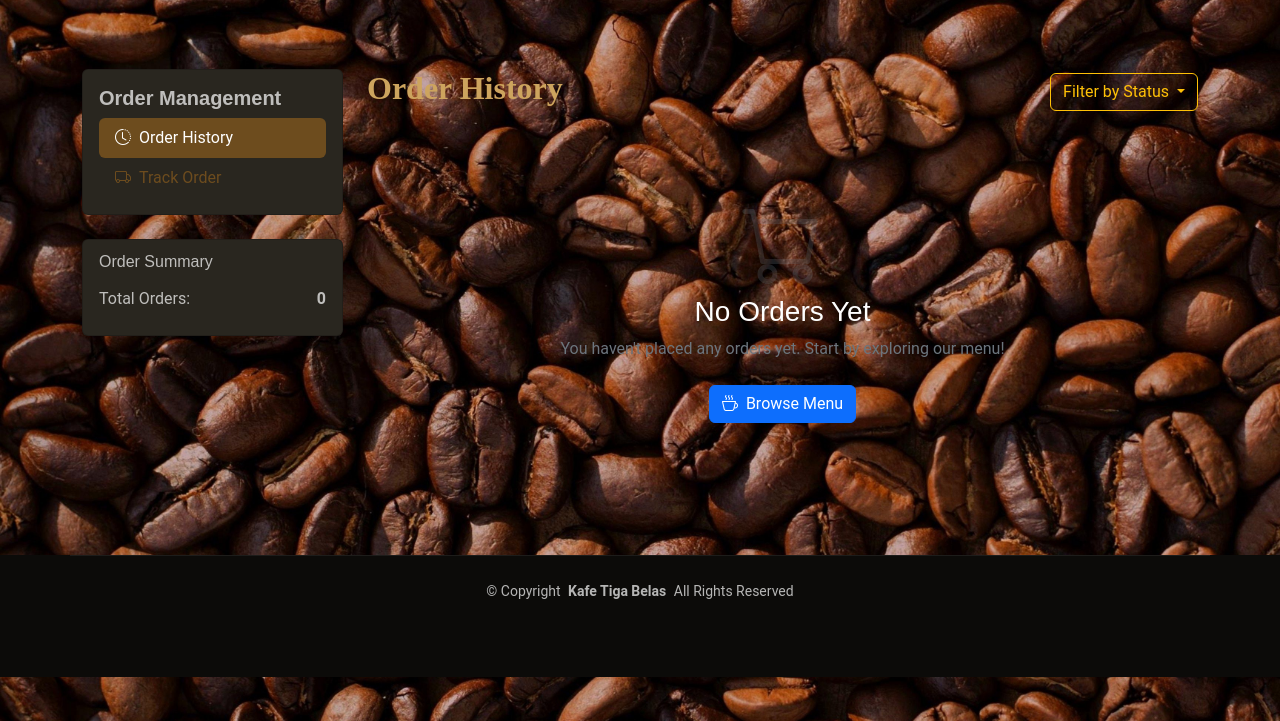
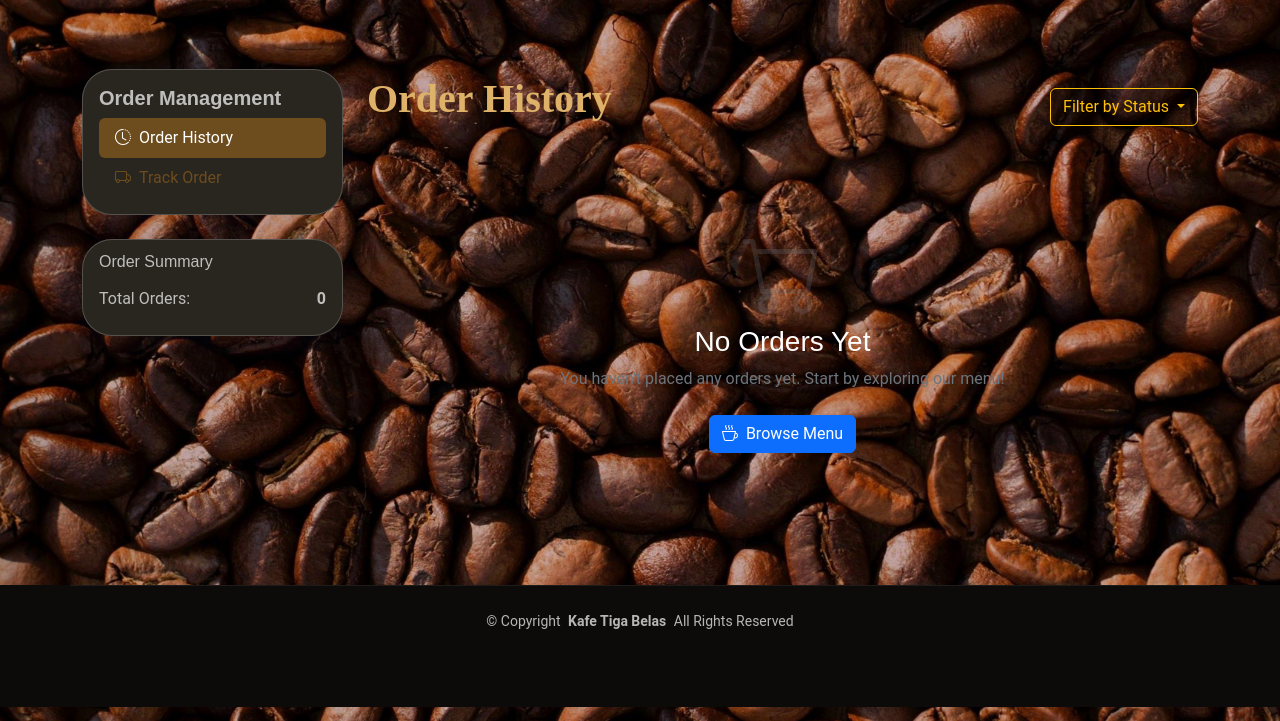
Before and after one commit to adamDaniel-txt/PROJECT-G02_01, a PHP site: page /order_history.php in a window 1280 px wide. Shown: the part 79-800 px from the top of the page. Run offline with PHP 8.4, Linux system fonts and the light colour scheme; a user stored in the database is signed in; data comes from the database, SQL or seed files in the repository.

Commit message:
ADD MENU ITEMS AND CHANGE CARD DESIGN

```diff
--- a/order_history.php
+++ b/order_history.php
@@ -44,6 +44,14 @@ $paged_orders = array_slice($orders, $offset, $limit);
       background-attachment: fixed;     /* Keeps background fixed when scrolling (parallax effect) */
 
     }
+
+    .card {
+    background: #29261F;
+    backdrop-filter: blur(20px);
+    border: 1px solid rgba(255, 255, 255, 0.2);
+    border-radius: 30px;
+    box-shadow: 0 8px 32px 0 rgba(58, 61, 104, 0.1);
+}
 </style>
 
 </head>
@@ -118,9 +126,21 @@ $paged_orders = array_slice($orders, $offset, $limit);
                 <div class="col-lg-9">
                     <!-- Orders List -->
                     <div class="d-flex justify-content-between align-items-center mb-4">
-                        <h2 style="font-family: Avantgarde; font-weight:bolder; color: #CDA45E ">Order History</h2>
+                        <p style="font-family: Avantgarde; font-weight:bolder; font-size: 40px; color: #deb268ff ">Order History</p>
                         <div class="btn-group">
-                            <button type="button" class="btn btn-outline-primary dropdown-toggle" data-bs-toggle="dropdown" style="--bs-btn-color: #FFC107; --bs-btn-border-color: #FFC107;">
+                            <button type="button" class="btn btn-outline-primary dropdown-toggle" data-bs-toggle="dropdown"
+                            style="--bs-btn-color: #FFC107;
+                                    --bs-btn-border-color: #FFC107;
+
+                                    --bs-btn-hover-color: #212529;
+                                    --bs-btn-hover-bg: #ffca2c;
+                                    --bs-btn-hover-border-color: #ffca2c;
+
+                                    --bs-btn-active-color: #212529;
+                                    --bs-btn-active-bg: #CDA45E;
+                                    --bs-btn-active-border-color: #CDA45E;
+
+                                   --bs-btn-focus-shadow-rgb: 205, 164, 94;">
                                 Filter by Status
                             </button>
                             <ul class="dropdown-menu">
@@ -200,7 +220,19 @@ $paged_orders = array_slice($orders, $offset, $limit);
                                 <div class="col-md-4 text-end">
                                     <div class="d-flex flex-column gap-2">
                                         <a href="order_details.php?order_id=<?php echo $order['id']; ?>"
-                                           class="btn btn-outline-primary btn-sm" style="--bs-btn-color: #a78e6aff; --bs-btn-border-color: #a78e6aff;">
+                                           class="btn btn-outline-primary btn-sm"
+                                           style="--bs-btn-color: #FFC107;
+                                                --bs-btn-border-color: #FFC107;
+
+                                                --bs-btn-hover-color: #212529;
+                                                --bs-btn-hover-bg: #ffca2c;
+                                                --bs-btn-hover-border-color: #ffca2c;
+
+                                                --bs-btn-active-color: #212529;
+                                                --bs-btn-active-bg: #CDA45E;
+                                                --bs-btn-active-border-color: #CDA45E;
+
+          -                                     --bs-btn-focus-shadow-rgb: 205, 164, 94;">
                                             <i class="bi bi-eye me-1"></i>View Details
                                         </a>
                                         <a href="receipt.php?order_id=<?php echo $order['id']; ?>"
```
Also changed, not shown: order_details.php (+92 -1 lines).
